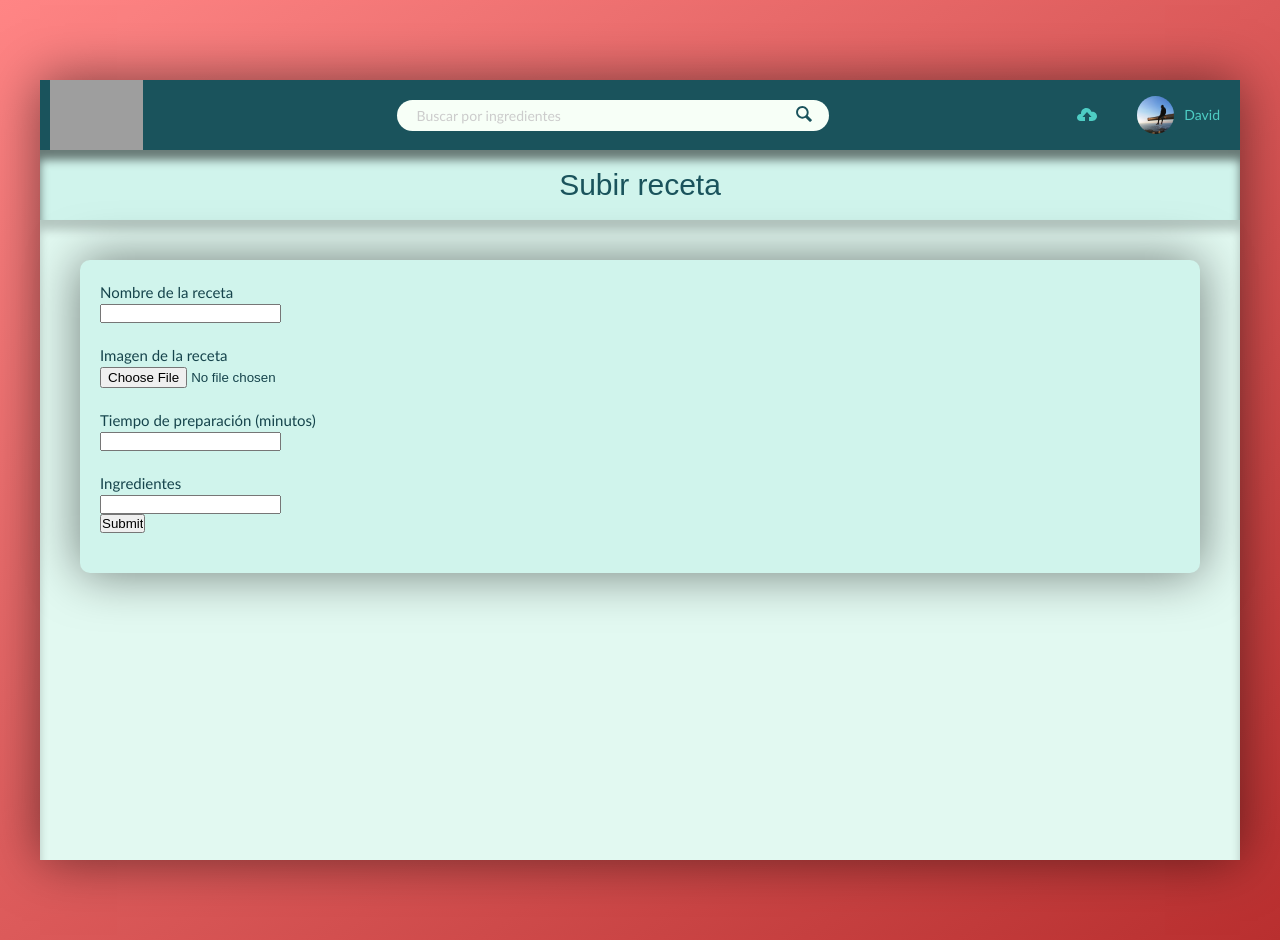
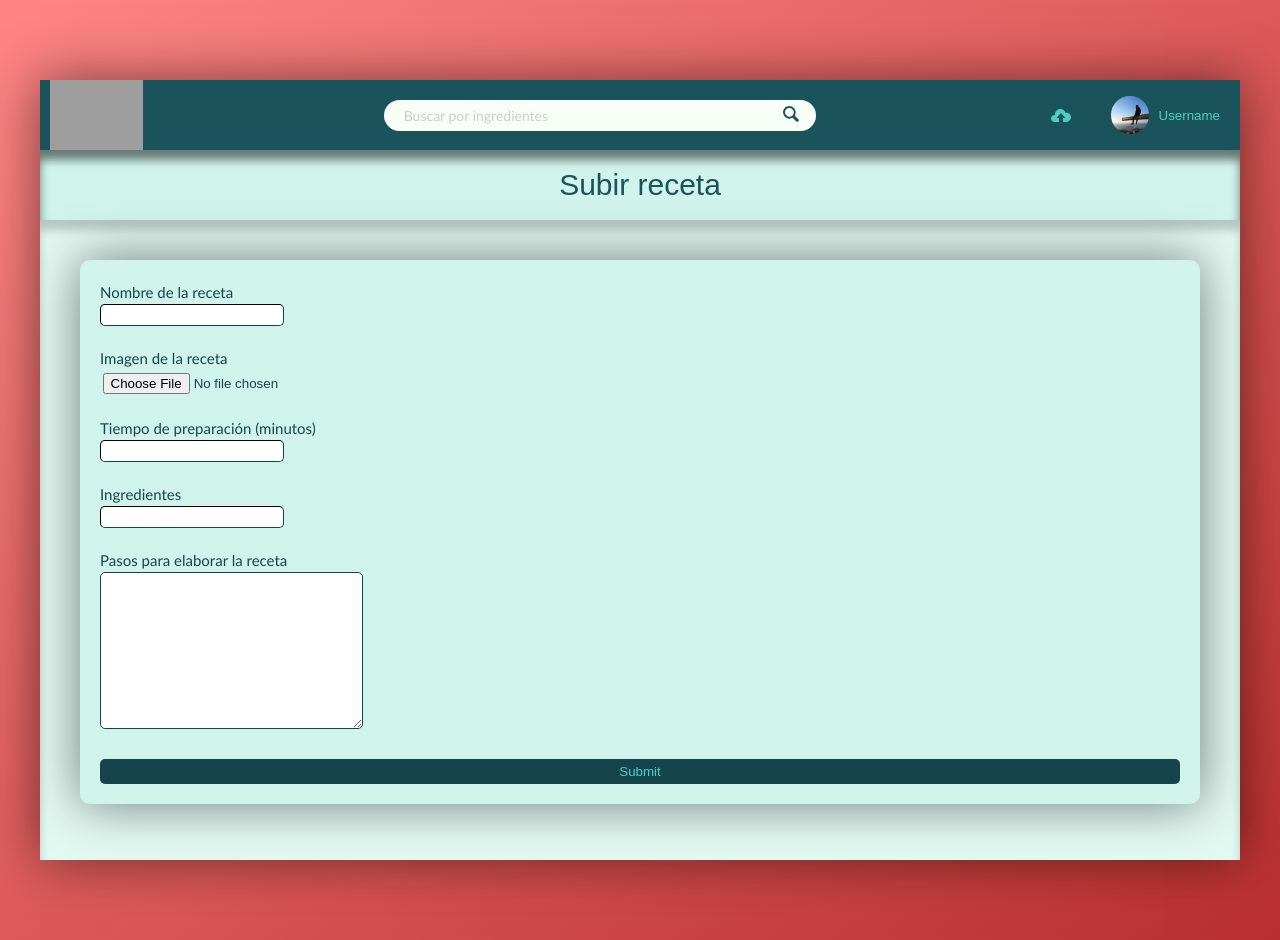
Before and after one commit to davidroma27/Cookinillas, a PHP site: page /upload_recipe.html in a window 1280 px wide. Run offline with PHP 8.4, Linux system fonts and the light colour scheme; grey boxes are pictures that could not be loaded.

Commit message:
dropdown prof but, sql db fixed,upload recipe done

```diff
--- a/views/css/style.css
+++ b/views/css/style.css
@@ -76,6 +76,18 @@ label {
   margin-bottom: 2rem; }
   label > * {
     align-self: flex-start; }
+
+input {
+  padding: .25rem;
+  border-width: 1px;
+  border-radius: .5rem;
+  border-color: var(--color-tertiary-dark); }
+
+textarea {
+  padding: .25rem;
+  border-width: 1px;
+  border-radius: .5rem;
+  border-color: var(--color-tertiary-dark); }
 
 footer {
   display: flex;
@@ -167,6 +179,7 @@ footer {
 
 .user-nav {
   display: flex;
+  position: relative;
   align-items: center;
   align-self: stretch; }
   .user-nav > * {
@@ -180,19 +193,52 @@ footer {
   .user-nav__icon {
     height: 2rem;
     width: 2rem;
+    vertical-align: bottom;
     fill: var(--color-tertiary-light); }
   .user-nav__icon-box:hover .user-nav__icon {
     transform: scale(1.5, 1.5);
     transition: all .2s; }
+  .user-nav__user {
+    display: flex;
+    justify-content: center;
+    flex-direction: column; }
   .user-nav__user-photo {
+    align-items: center;
     height: 3.75rem;
     border-radius: 50%;
     margin-right: 1rem; }
-  .user-nav__user-name {
+  .user-nav__user-box {
+    display: flex;
+    justify-content: center;
+    align-items: center; }
+  .user-nav__user-dropbtn {
+    background: none;
+    border: none;
     color: var(--color-tertiary-light); }
-  .user-nav__user:hover .user-nav__user-name {
-    transform: scale(1.2, 1.2);
-    transition: all .2s; }
+    .user-nav__user-dropbtn:hover {
+      transform: scale(1.2, 1.2);
+      transition: all .2s; }
+  .user-nav__user-dropcont {
+    display: none;
+    position: absolute;
+    flex-direction: column;
+    align-items: center;
+    margin-top: 15.3rem;
+    background-color: var(--color-tertiary); }
+    .user-nav__user-dropcont a {
+      text-decoration: none;
+      color: var(--color-tertiary-light);
+      padding: 1rem 2rem;
+      width: 100%; }
+  .user-nav__user:hover .user-nav__user-dropcont {
+    display: flex;
+    position: absolute;
+    flex-direction: column;
+    align-items: center;
+    margin-top: 15.3rem;
+    background-color: var(--color-tertiary); }
+    .user-nav__user:hover .user-nav__user-dropcont a:hover {
+      background-color: var(--color-tertiary-dark); }
 
 .title-bar {
   display: flex;
@@ -280,3 +326,13 @@ footer {
   box-shadow: var(--shadow-dark); }
   .recipe__form span {
     font-size: 1.5rem; }
+
+.form__button {
+  border: none;
+  margin-top: 1rem;
+  padding: .5rem;
+  border-radius: .5rem;
+  background-color: var(--color-tertiary-dark);
+  color: var(--color-tertiary-light); }
+  .form__button:hover {
+    background-color: var(--color-tertiary); }
--- a/views/upload_recipe.html
+++ b/views/upload_recipe.html
@@ -13,9 +13,11 @@
     <body>
         <div class="container">
             <header class="header">
+                <a href="../views/index.html">
                     <button class="home__button">
                         <img src="img/logo.svg" alt="cookinillas logo" class="logo">
                     </button>
+                </a>
 
                 <form action="#" class="search">
                     <input type="text" class="search__input" placeholder="Buscar por ingredientes">
@@ -27,14 +29,22 @@
                 </form>
 
                 <nav class="user-nav">
+                    <a href="../views/upload_recipe.html">
                         <div class="user-nav__icon-box">
                             <svg class="user-nav__icon">
                                 <use href="img/sprite.svg#icon-upload-to-cloud"></use>
                             </svg>
                         </div>
+                    </a>
                     <div class="user-nav__user">
+                        <div class="user-nav__user-box">
                             <img src="img/user.jpg" alt="user photo" class="user-nav__user-photo">
-                        <span class="user-nav__user-name">David</span>
+                            <button class="user-nav__user-dropbtn">Username</button>
+                        </div>
+                        <div class="user-nav__user-dropcont">
+                            <a href="#">Recetas favoritas</a>
+                            <a href="#">Mis recetas</a>
+                        </div>
                     </div>
                 </nav>
             </header>
@@ -48,28 +58,33 @@
 
                 <main class="main-content">
                     <form action="" method="post" class="recipe__form">
+
                         <label>
                             <span>Nombre de la receta</span>
                             <input type="text" name="Nombre receta">
                         </label>
-                        <label>
+                        <label class="file-upload">
                             <span>Imagen de la receta</span>
-                            <input type="file" name="Nombre receta">
+                            <input id="sel_file" type="file" name="Imagen receta">
                         </label>
                         <label>
                             <span>Tiempo de preparación (minutos)</span>
-                            <input type="number" name="Nombre receta">
+                            <input type="number" name="Tiempo receta">
                         </label>
                         <label>
                             <span>Ingredientes</span>
-                            <input list="ingredients" name="Nombre receta">
+                            <input list="ingredients" name="Ingredientes receta">
                             <datalist id="ingredients">
                                 <option value="Sal"></option>
                                 <option value="Aceite"></option>
                                 <option value="Tomate"></option>
                             </datalist>
+                        </label>
+                        <label>
+                            <span>Pasos para elaborar la receta</span>
+                            <textarea name="Pasos receta" id="recipeTextArea" cols="30" rows="10"></textarea>
+                        </label>
                         <input class="form__button" type="submit">
-                        </label>
                     </form>
                 </main>
             </div>
```
Also changed, not shown: cookinillas.sql (+1 -7 lines), views/index.html (+14 -3 lines), views/sass/_base.scss (+15 -0 lines), views/sass/_components.scss (+61 -5 lines). Lines whose indentation alone changed are shown as unchanged.
